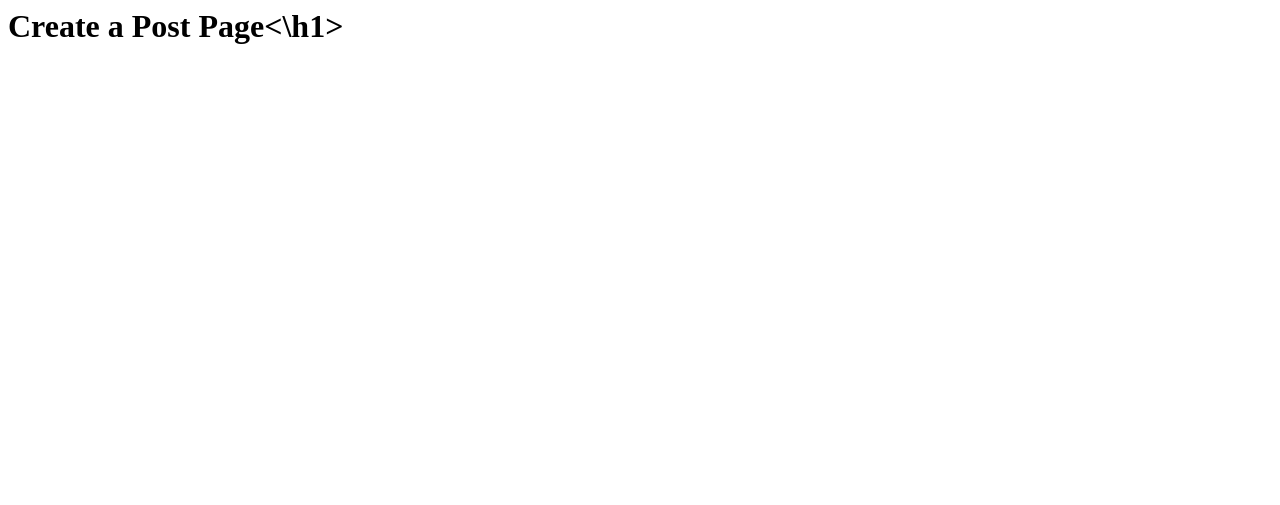
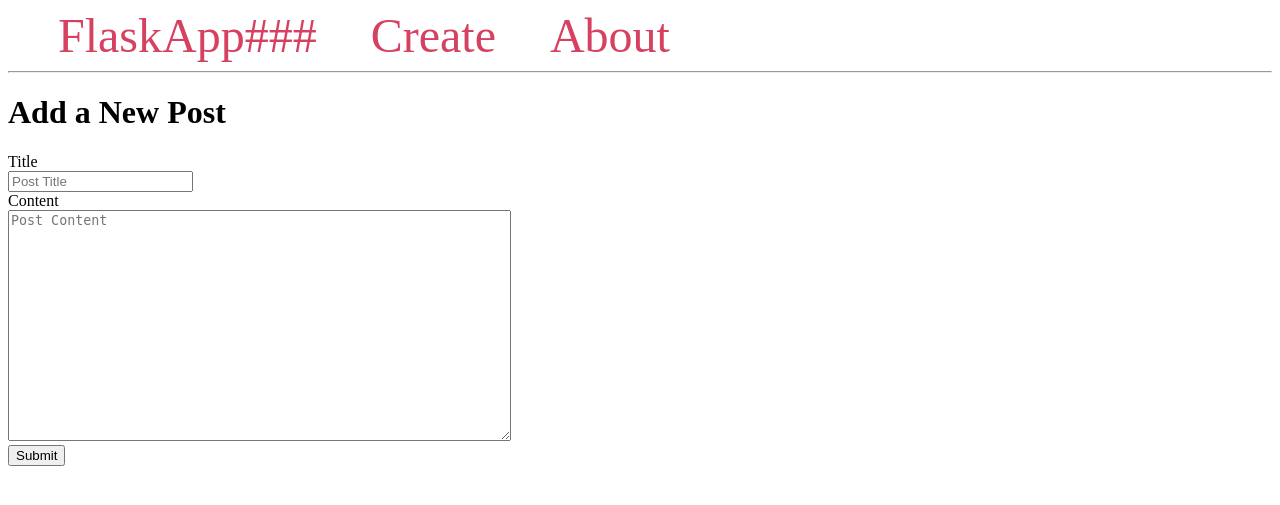
Before and after one commit to kyj0107/flask_blog, a Flask app: page /create/ in a window 1280 px wide. Shown: the top 505 px of the page. Run offline with Flask 3, Linux system fonts and the light colour scheme.

Commit message:
Modified app.py and create.html to create posts and save them to the database

```diff
--- a/app.py
+++ b/app.py
@@ -33,7 +33,7 @@ def index():
     query = 'SELECT * FROM posts'
     posts = conn.execute(query).fetchall()
 
-    #close the connectioin
+    #close the connection
     conn.close()
 
     return render_template('index.html', posts=posts)
@@ -41,8 +41,25 @@ def index():
 @app.route('/create/', methods=('GET', 'POST'))
 def create():
 
+    if request.method == "POST":
+        #get the title and content
+        title = request.form['title']
+        content = request.form['content']
 
-    return "<h1>Create a Post Page<\h1>"
+        #display an error if title or content is not submitted
+        #otherwise connect to the database and add the post
+        if not title:
+            flash('Title is required!')
+        elif not content:
+            flash('Content is required!')
+        else:
+            conn = get_db_connection()
+            conn.execute('INSERT INTO posts (title, content) VALUES (?, ?)', (title, content))
+            conn.commit()
+            conn.close()
+            return redirect(url_for('index'))
+
+    return render_template('create.html')
 
 #route to edit post
 @app.route('/<int:id>/edit/', methods=('GET', 'POST'))
--- a/templates/create.html
+++ b/templates/create.html
@@ -1 +1,17 @@
 {% extends 'base.html' %}
+
+{% block content %}
+    <h1>{% block title %} Add a New Post {% endblock %}</h1>
+    <form method="post">
+        <label for="title">Title</label>
+        <br>
+        <input type="text" name="title" placeholder="Post Title" value="{{ request.form[title] }}"></input>
+        <br>
+        <label for="content">Content</label>
+        <br>
+        <textarea name="content" placeholder="Post Content" rows="15" cols="60">{{ request.form['content'] }}</textarea>
+        <br>
+        <button type="submit">Submit</button>
+    </form>
+
+{% endblock %}
```
Also changed, not shown: database.db.
